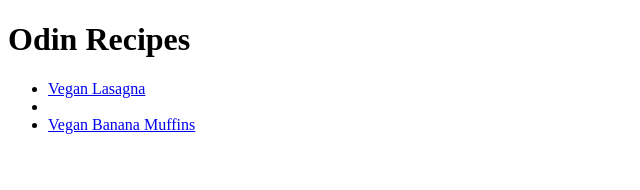
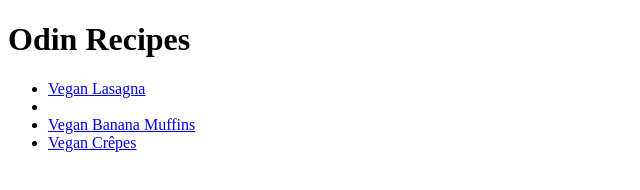
Before and after one commit to OKEnterprises/odin-recipes, a plain HTML site: page index.html in a window 1280 px wide. Shown: the whole page, without its empty margins (0-640 px from the left). Drawn offline with Linux system fonts and the light colour scheme.

Commit message:
Create recipes/crepes.html, add link in index.html

```diff
--- a/index.html
+++ b/index.html
@@ -5,6 +5,7 @@
         <ul>
             <li><a href="recipes/lasagna.html">Vegan Lasagna</a><li></li>
             <li><a href="recipes/banana_muffins.html">Vegan Banana Muffins</a></li>
+            <li><a href="recipes/crepes.html">Vegan Crêpes</a></li>
         </ul>
     </body>
 </html>
```
Also changed, not shown: recipes/crepes.html (added).
